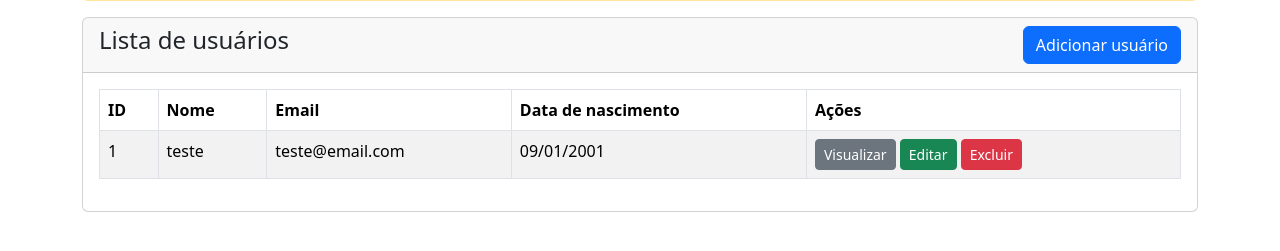
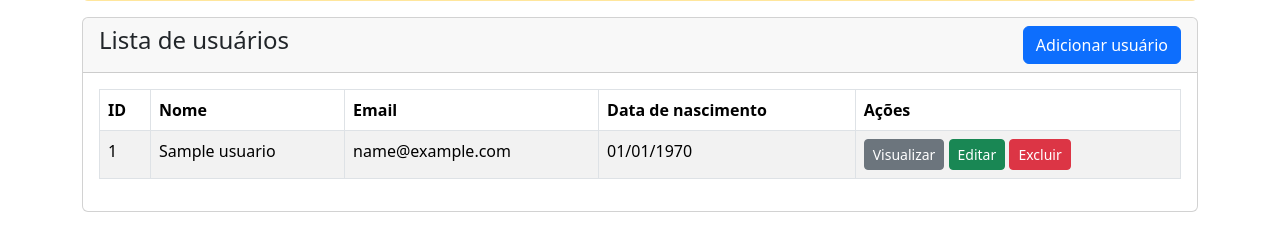
Before and after one commit to MiguelSalviano24/CRUD---PHP, a PHP site: page / in a window 1280 px wide. Shown: the part 137-388 px from the top of the page. Run offline with PHP 8.4, Linux system fonts and the light colour scheme; the visitor is signed in with stand-in values (Sample User, id 1); tables that the repository leaves empty or names only in its code hold one stand-in row (values such as "Sample post").

Commit message:
feat: list users added

```diff
--- a/index.php
+++ b/index.php
@@ -50,11 +50,17 @@ session_start();
                                     </tr>
                                 </thead>
                                 <tbody>
+                                    <?php
+                                    $sql = 'SELECT * FROM usuarios';
+                                    $usuarios = mysqli_query($soyedinyat, $sql);
+                                    if (mysqli_num_rows($usuarios) > 0) {
+                                        foreach ($usuarios as $usuario) {
+                                    ?>
                                             <tr>
-                                        <td>1</td>
-                                        <td>teste</td>
-                                        <td>teste@email.com</td>
-                                        <td>09/01/2001</td>
+                                                <td><?= $usuario['id'] ?></td>
+                                                <td><?= $usuario['nome'] ?></td>
+                                                <td><?= $usuario['email'] ?></td>
+                                                <td><?= date('d/m/Y', strtotime($usuario['data_nascimento'])) ?></td>
                                                 <td>
                                                     <a href="" class="btn btn-secondary btn-sm">Visualizar</a>
                                                     <a href="" class="btn btn-success btn-sm">Editar</a>
@@ -63,6 +69,12 @@ session_start();
                                                     </form>
                                                 </td>
                                             </tr>
+                                    <?php
+                                        }
+                                    } else {
+                                        echo '<h5>Nenhum usuário encontrado</h5>';
+                                    }
+                                    ?>
                                 </tbody>
                             </table>
                         </div>
```
Lines whose indentation alone changed are shown as unchanged.
